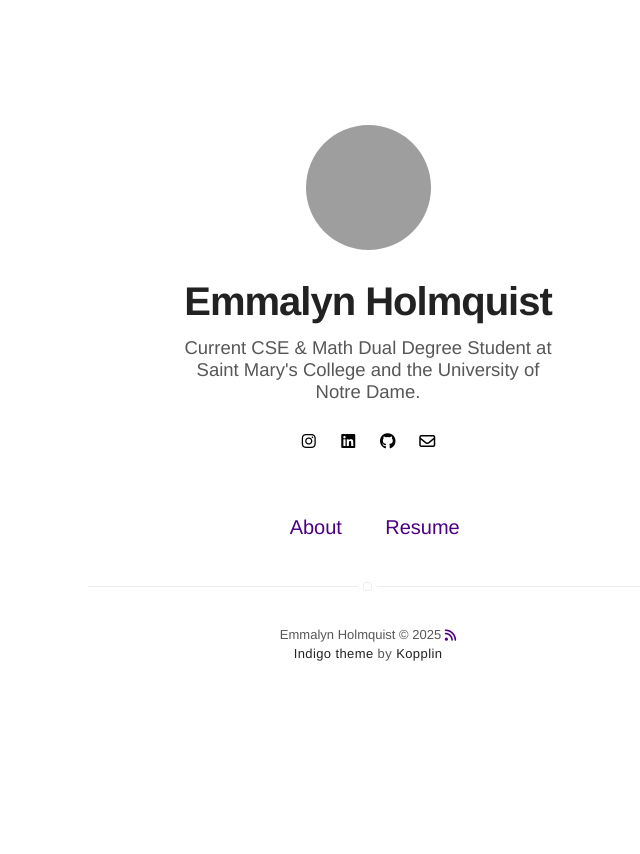
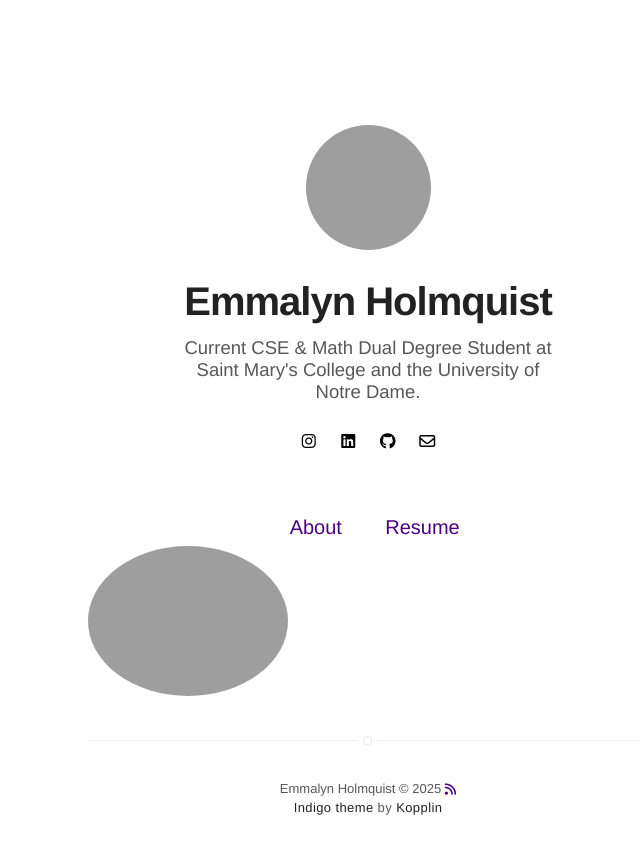
Before and after one commit to eholmquist01/eholmquist01.github.io, a Jekyll site: the page built from index.html, in a window 1280 px wide. Shown: the top 854 px of the page, without its empty margins (272-912 px from the left). Built offline with Jekyll 4.4.1, drawn with Linux system fonts in a browser that asks for light colours; nearby versions of some CDN libraries.

Commit message:
Update index.html

```diff
--- a/index.html
+++ b/index.html
@@ -2,3 +2,5 @@
 layout: page
 title: Home
 ---
+
+<img src="{% if site.external-image %}{{ site.picture }}{% else %}{{ site.url }}/{{ site.picture }}{% endif %}" alt="Profile Image" style="max-width: 200px; border-radius: 50%;">
```
